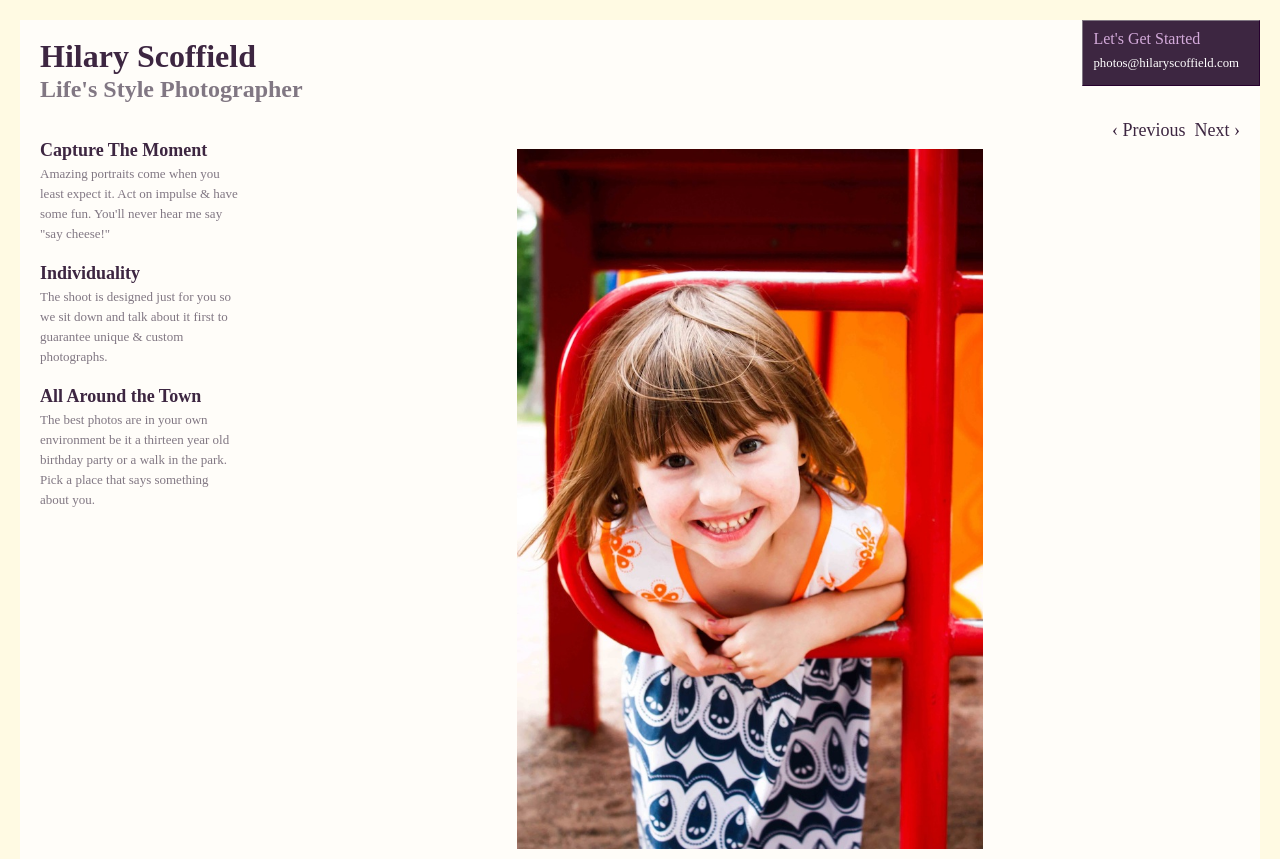
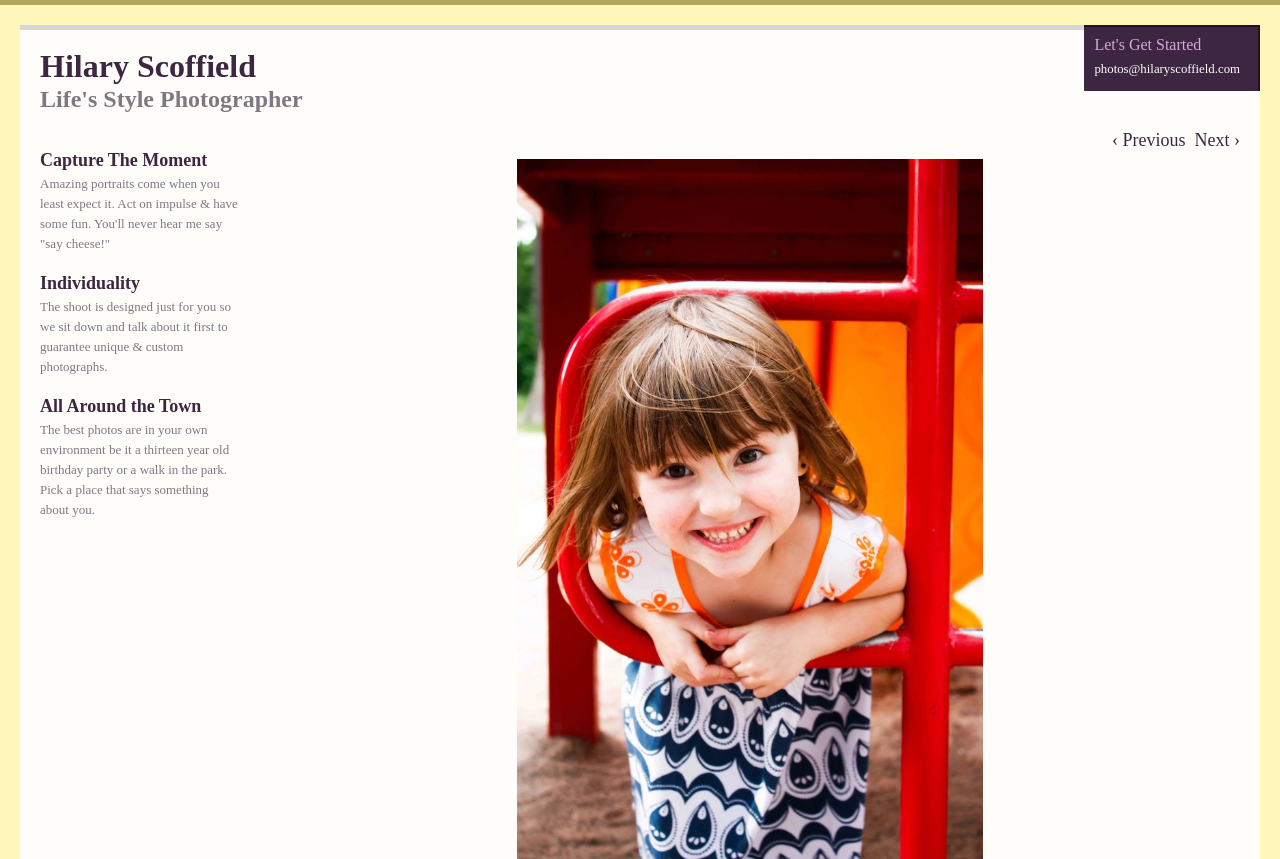
Before and after one commit to bigbangtechnology/hilary-scoffield, a plain HTML site: page public/index.html in a window 1280 px wide. Shown: the top 859 px of the page. Drawn offline with Linux system fonts and the light colour scheme.

Commit message:
Added ie7 stylesheet and tweaked some other visuals

```diff
--- a/public/javascripts/application.js
+++ b/public/javascripts/application.js
@@ -1,7 +1,7 @@
 var currentImage;
 var slidesShowInterval;
 
-const SLIDESHOW_INTERVAL = 6000;
+const SLIDESHOW_INTERVAL = 8000;
 const SLIDESHOW_FADE_DURATION = 1500;
 
 $(document).ready(function() {
--- /dev/null
+++ b/public/stylesheets/ie7.css
@@ -0,0 +1,3 @@
+header, .section-content {
+  min-height:0;
+}
--- a/public/stylesheets/screen.css
+++ b/public/stylesheets/screen.css
@@ -1,6 +1,7 @@
 body
 {
-	background-color: #fffae3;
+	background-color: #fff6ba;
+	border-top:solid 5px #b2a75e;
 }
 
 header
@@ -14,6 +15,7 @@ header
 hgroup
 {
 	background-color: #FFFDF9;
+	border-top:solid 5px #d7d5d2;
 	margin-left: 20px;
 	margin-right: 20px;
 	padding-bottom: 20px;
@@ -40,12 +42,10 @@ header h2
 	right: 20px;
 	top: 0;
 	padding: 10px;
-	padding-right: 20px;
+	padding-right: 18px;
 	background-color: #3D2641;
-	border-bottom: solid 1px #27002e;
-	border-right: solid 1px #27002e;
-	border-top: solid 1px #817783;
-	border-left: solid 1px #817783;
+	border-top:solid 2px #1f1321;
+	border-right:solid 2px #1f1321;
 }
 
 #primary-cta .tk-myriad-pro
```
Also changed, not shown: public/index.html (+8 -0 lines).
